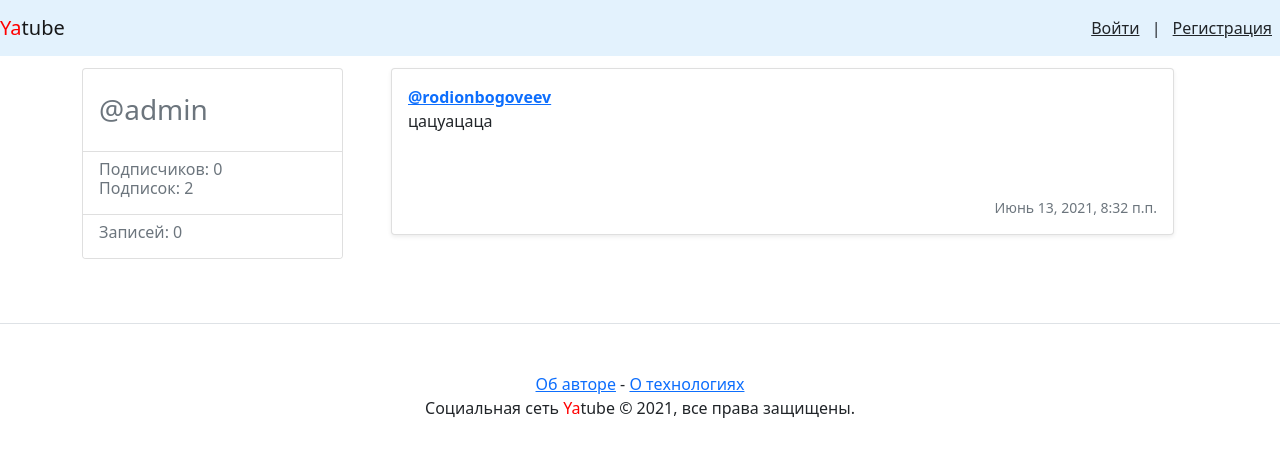
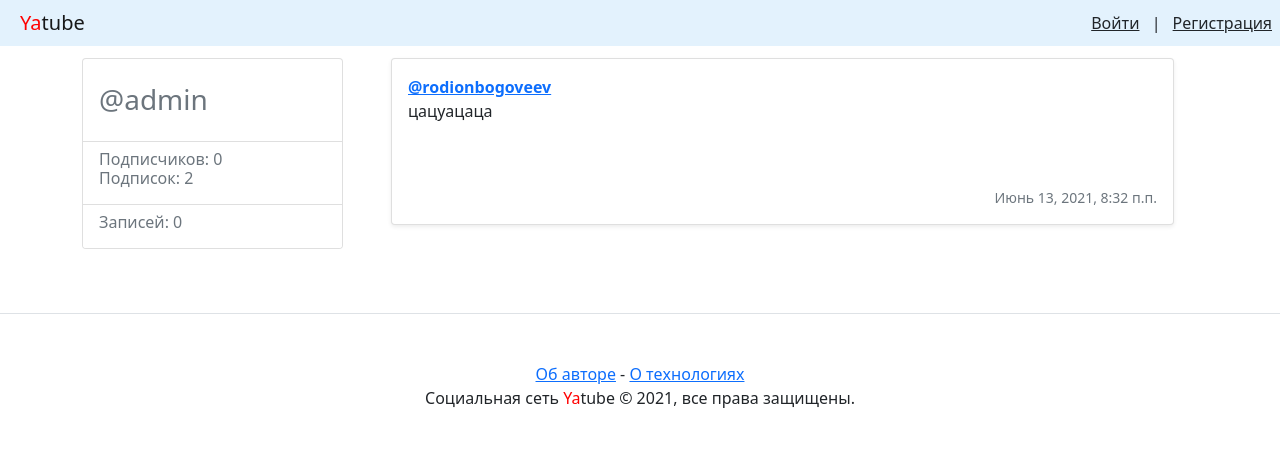
Before and after one commit to rodionbogoveev/hw05_final, a Django app: page /admin/58/ in a window 1280 px wide. Shown: the top 457 px of the page. Run offline with Django 3.2, Linux system fonts and the light colour scheme; data comes from the database, SQL or seed files in the repository; parts of the project's set-up code (start-up, migrations or seed data) failed here and were passed over; some libraries are stand-ins or nearby versions.

Commit message:
Подправил верстку

```diff
--- a/yatube/posts/templates/posts/nav.html
+++ b/yatube/posts/templates/posts/nav.html
@@ -1,5 +1,5 @@
 <nav class="navbar navbar-light" style="background-color: #e3f2fd;">
-    <a class="navbar-brand" href="/"><span style="color:red">Ya</span>tube</a>
+    <div style="margin-left:20px;"><a class="navbar-brand" href="/"><span style="color:red">Ya</span>tube</a></div>
     <nav class="my-2 my-md-0 mr-md-3">
         {% if user.is_authenticated %}
         Пользователь: <a class="text-gray-dark" href="{% url 'profile' user.username %}">{{ user.username }}</a>
--- a/yatube/posts/templates/posts/post.html
+++ b/yatube/posts/templates/posts/post.html
@@ -2,7 +2,7 @@
 {% block title %}Записи пользователя {{ author.get_full_name }}{% endblock %}
 {% block header %}{{ author.get_full_name }}{% endblock %}
 {% block content %}
-    <div class="row">
+    <div class="row center">
         <div class="col-md-3 mb-3 mt-1">
             <div class="card">
                 <div class="card-body">
--- a/yatube/posts/templates/posts/post_item.html
+++ b/yatube/posts/templates/posts/post_item.html
@@ -2,8 +2,8 @@
 
     <!-- Отображение картинки -->
     {% load thumbnail %}
-    {% thumbnail post.image "960x339" crop="center" upscale=True as im %}
-        <img class="card-img" src="{{ im.url }}">
+    {% thumbnail post.image "960x339" as im %}
+            <center><img class="img-thumbnail img-fluid m-x-auto d-block" width="600px" src="{{ im.url }}"></center>
     {% endthumbnail %}
     <!-- Отображение текста поста -->
     <div class="card-body">
--- a/yatube/yatube/settings.py
+++ b/yatube/yatube/settings.py
@@ -35,6 +35,7 @@
 
 # SECURITY WARNING: don't run with debug turned on in production!
 DEBUG = False
+# DEBUG = True
 
 ALLOWED_HOSTS = [
     "localhost",
@@ -100,6 +101,10 @@
 
 DATABASES = {
     'default': env.db(),
+    # 'default': {
+    #     'ENGINE': 'django.db.backends.sqlite3',
+    #     'NAME': os.path.join(BASE_DIR, 'db.sqlite3'),
+    # }
 }
 
 
```
Also changed, not shown: yatube/dumpdata.json (added, +1 -0 lines).
